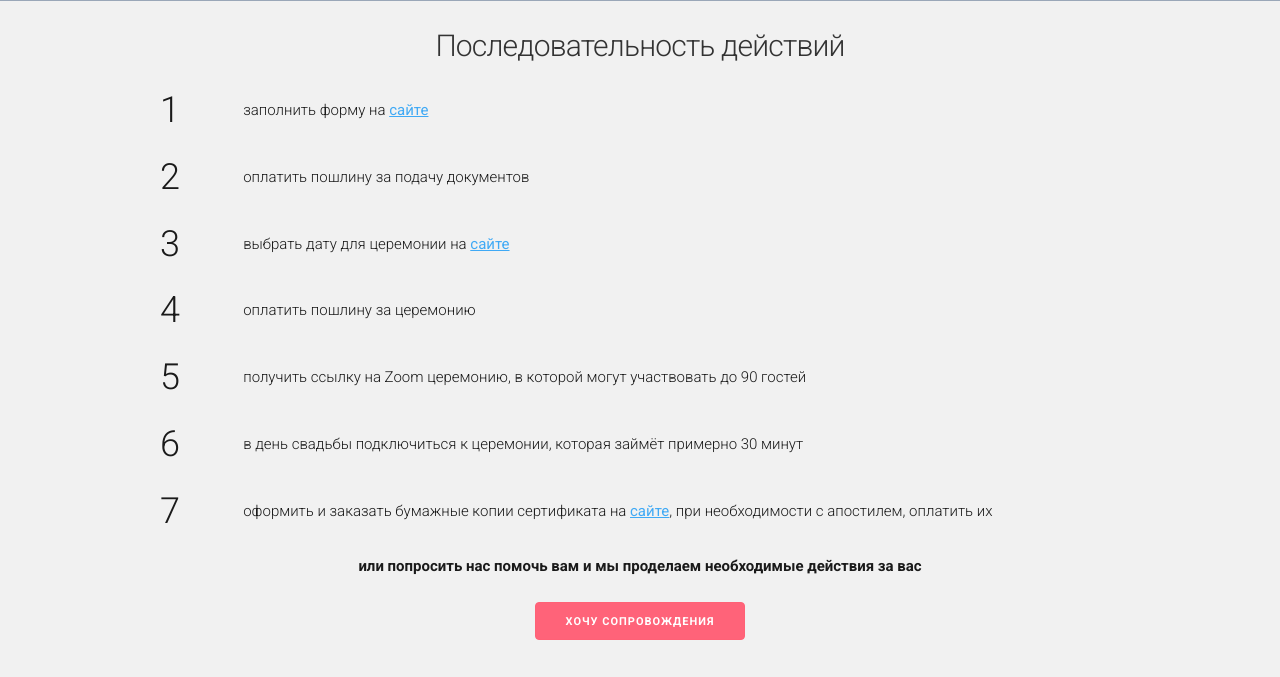
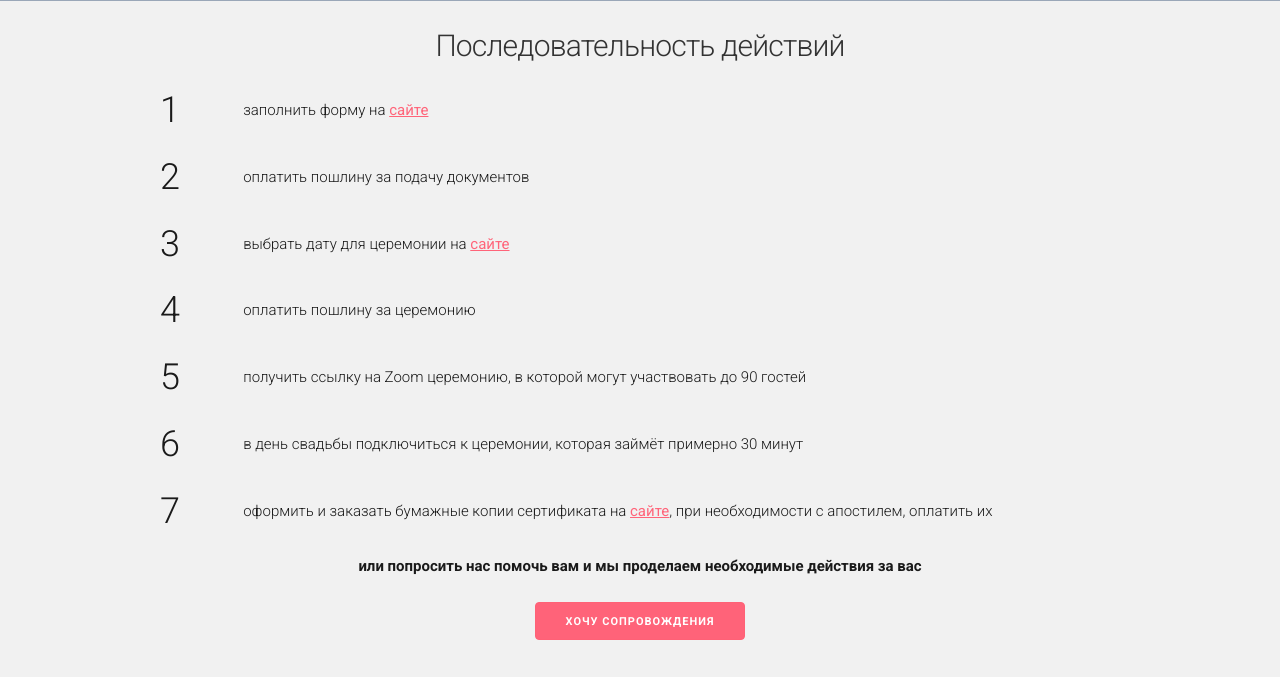
Before and after one commit to zoomwedding/zoomwedding.github.io, a PHP site: page /index.html in a window 1280 px wide. Shown: the part 2304-2981 px from the top of the page. Run offline with PHP 8.4, Linux system fonts and the light colour scheme; some libraries are stand-ins or nearby versions.

Commit message:
style updated

```diff
--- a/css/custom.css
+++ b/css/custom.css
@@ -5,7 +5,7 @@ html, body {
 }
 
 a {
-    color: #3fa9f5;
+    color: #ff6479;
     font-weight: 400;
 }
 
@@ -28,7 +28,7 @@ a {
     right: 0;
     bottom: 0;
     left: 0;
-    background-image: url(../img/main_background_v6.png);
+    background-image: url(../img/main_background_v7.jpg);
     background-clip: border-box;
     background-position: center;
     background-repeat: no-repeat;
```
Also changed, not shown: img/main_background_v6.png (deleted), img/main_background_v7.jpg (added), 1 other file.
